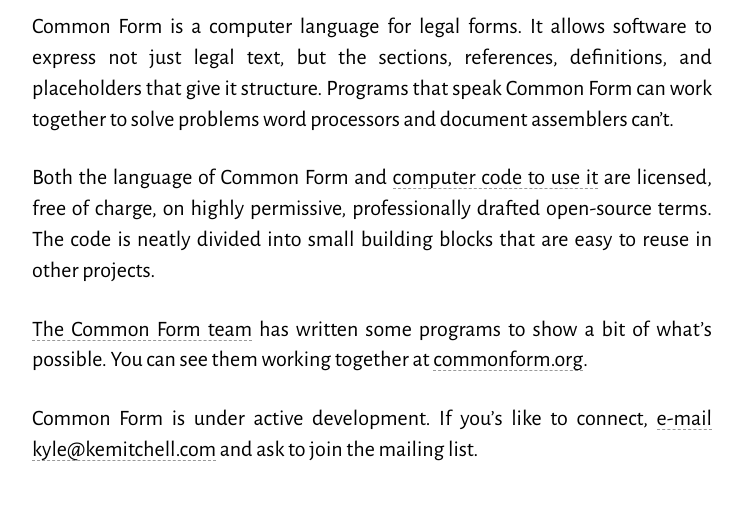
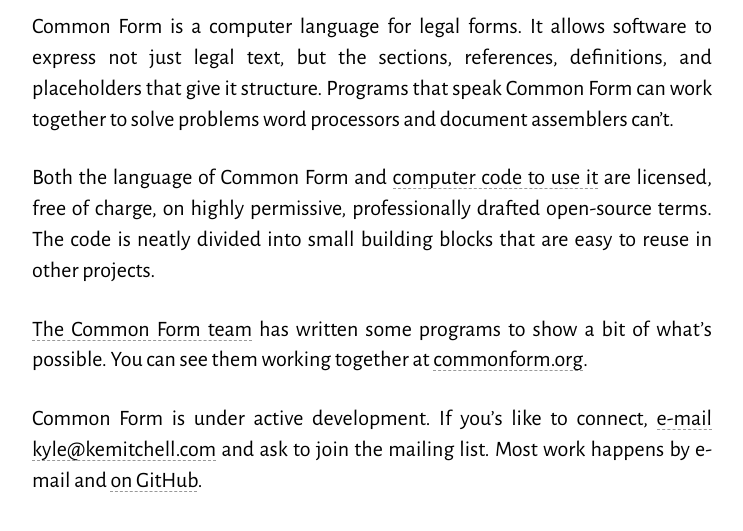
Before and after one commit to commonform/commonform.github.io, a plain HTML site: page index.html in a window 1280 px wide. Shown: the part 255-786 px from the top of the page, without its empty margins (268-1011 px from the left). Drawn offline with nearby package versions, Linux system fonts and the light colour scheme.

Commit message:
Mention work on GitHub

```diff
--- a/index.html
+++ b/index.html
@@ -28,6 +28,7 @@
       <p>
         Common Form is under active development.
         If you’s like to connect, <a href="mailto:kyle@kemitchell.com">e-mail kyle@kemitchell.com</a> and ask to join the mailing list.
+        Most work happens by e-mail and <a href="https://github.com/commonform">on GitHub</a>.
       </p>
 		</div>
 	</body>
```
